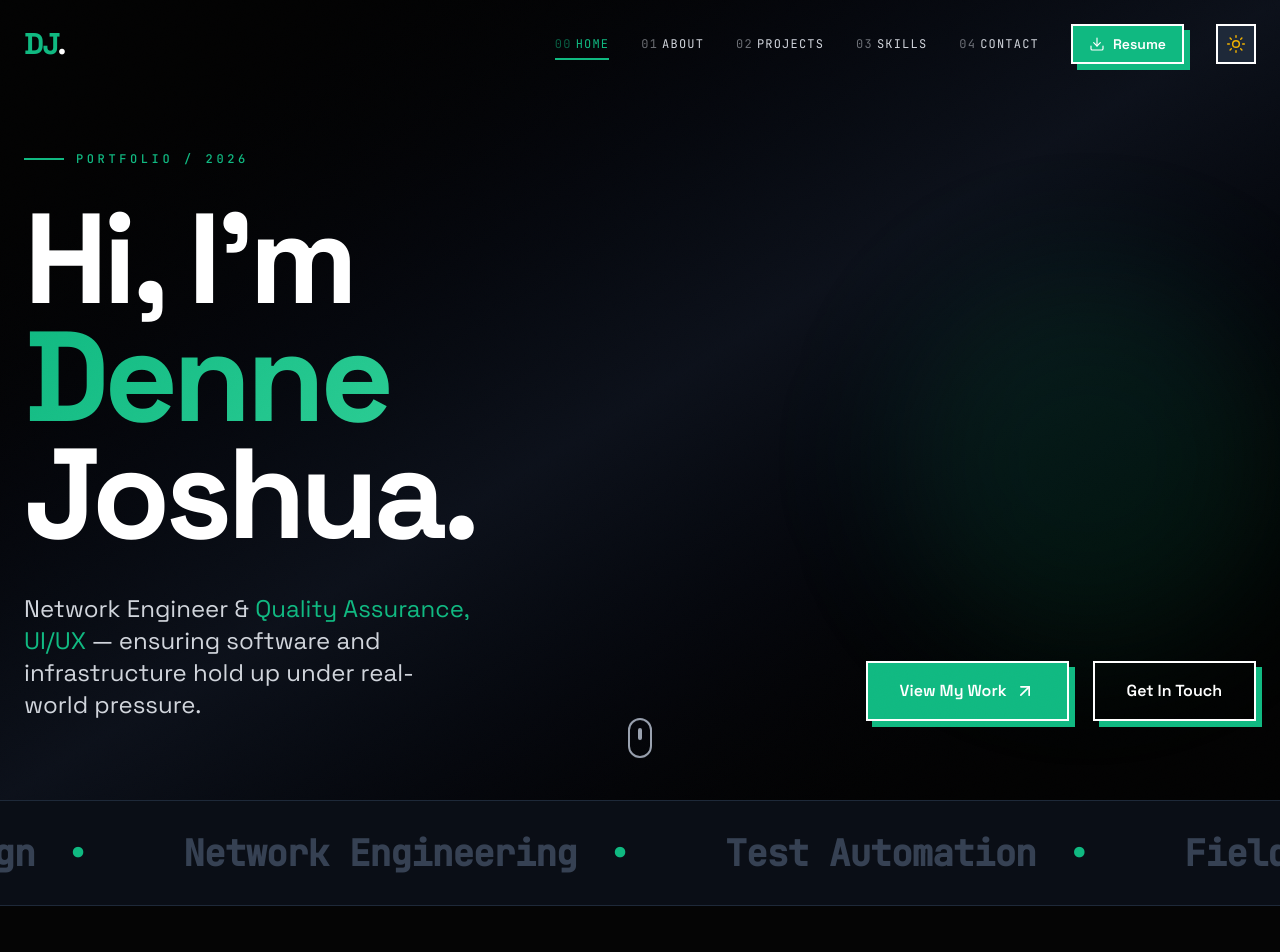
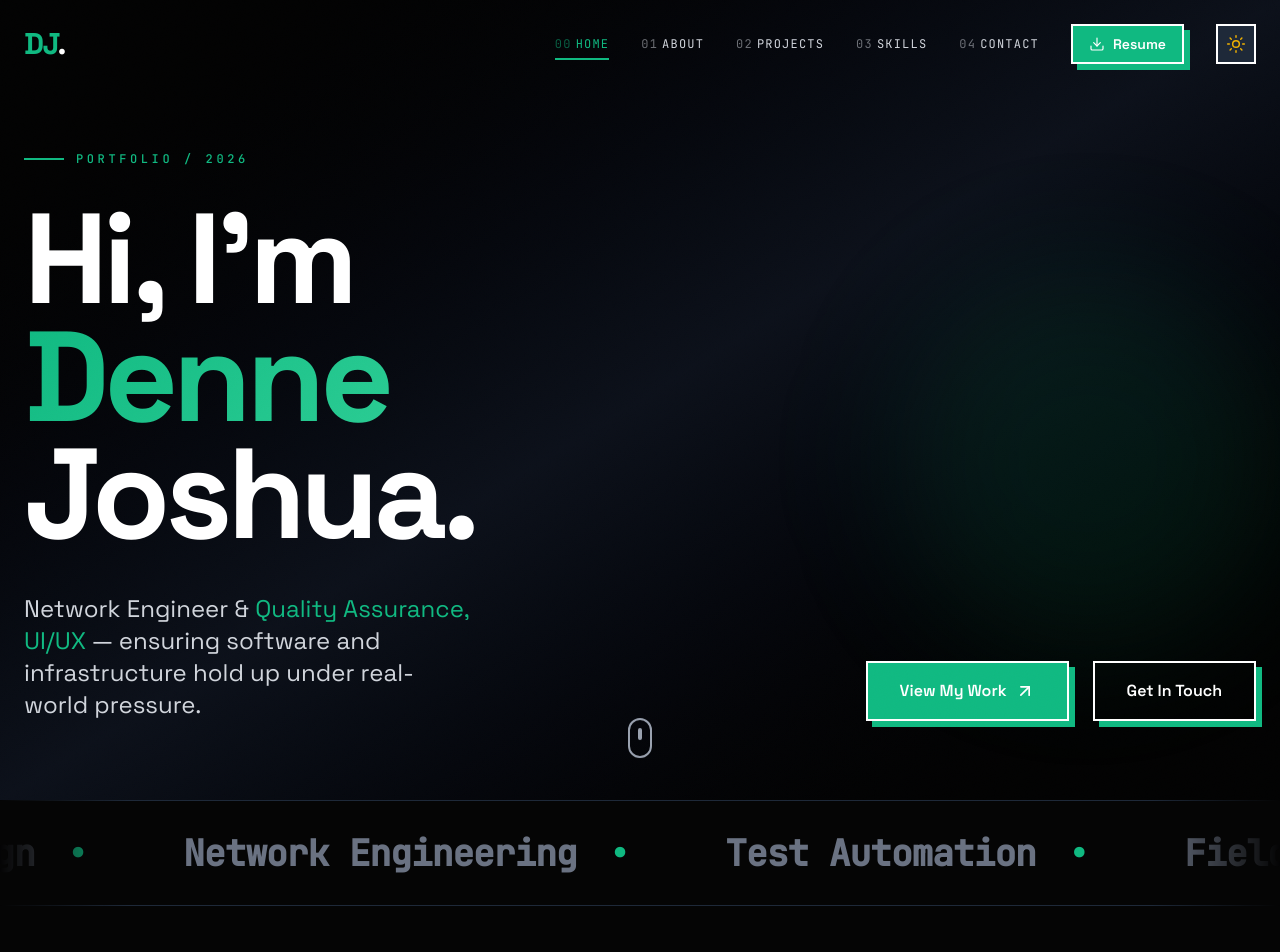
Before and after one commit to Cheesauce/denne, a Next.js app: page / in a window 1280 px wide. Shown: the top 952 px of the page. Built offline with nearby package versions, Linux system fonts and the light colour scheme.

Commit message:
- corrections

```diff
--- a/app/globals.css
+++ b/app/globals.css
@@ -220,6 +220,14 @@ body {
   font-family: var(--font-mono);
 }
 
+/* Fades the marquee text to transparent at both edges instead of letting
+   `overflow-hidden` hard-clip letters mid-glyph — softens what otherwise
+   reads as an abrupt, unfinished-looking cut at the container bounds. */
+.marquee-fade {
+  mask-image: linear-gradient(to right, transparent, black 10%, black 90%, transparent);
+  -webkit-mask-image: linear-gradient(to right, transparent, black 10%, black 90%, transparent);
+}
+
 /* Fixed, full-viewport dot-grid canvas (see InteractiveGrid.tsx). Negative
    z-index keeps it behind every normal-flow element on the page — it only
    shows through wherever a section doesn't paint its own background. */
--- a/app/page.tsx
+++ b/app/page.tsx
@@ -112,12 +112,12 @@ export default function Home() {
         </div>
       </section>
 
-      <div className="py-8 border-y dark:border-gray-800 border-gray-200 overflow-hidden dark:bg-gray-900/50 bg-gray-50">
+      <div className="marquee-fade py-8 border-y dark:border-gray-800 border-gray-200 overflow-hidden">
         <div className="marquee-track">
           {[...marqueeItems, ...marqueeItems].map((item, i) => (
             <span
               key={i}
-              className="flex items-center text-2xl md:text-4xl font-bold tracking-tight dark:text-gray-700 text-gray-300 px-8 whitespace-nowrap"
+              className="flex items-center text-2xl md:text-4xl font-bold tracking-tight dark:text-gray-500 text-gray-400 px-8 whitespace-nowrap"
             >
               {item}
               <span className="text-[#10b981] mx-8">&bull;</span>
```
